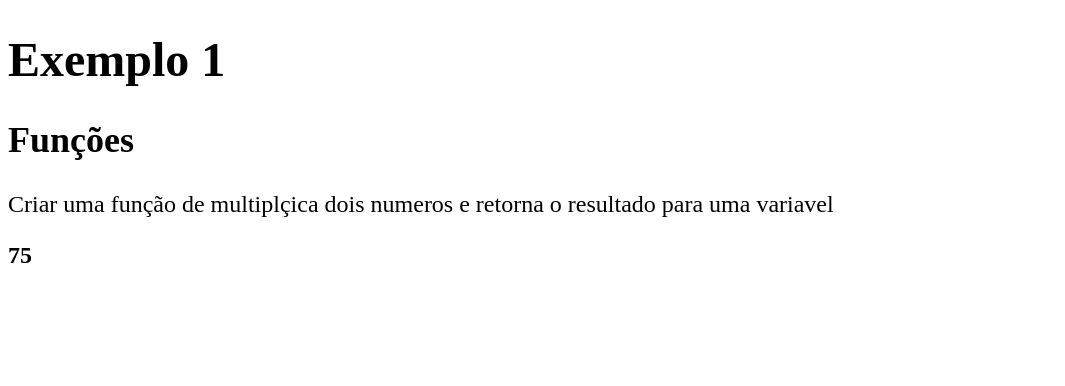
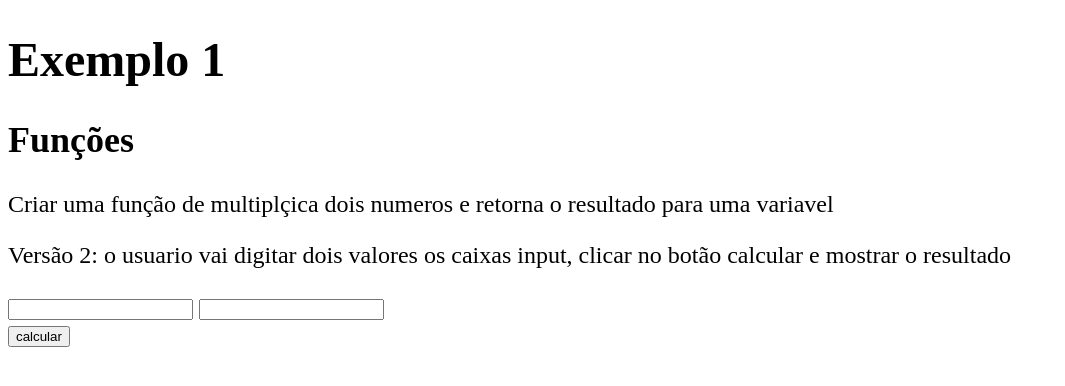
Before and after one commit to SophiaGua/aulas, a plain HTML site: page index.html in a window 1280 px wide. Shown: the whole page, without its empty margins (0-1065 px from the left). Drawn offline with Linux system fonts and the light colour scheme.

Commit message:
segunda atividade

```diff
--- a/index.html
+++ b/index.html
@@ -9,19 +9,27 @@
     <h1>Exemplo 1</h1>
     <h2>Funções</h2>
     <p> Criar uma função de multiplçica dois numeros e retorna o resultado para uma variavel </p>
+    <p>Versão 2:</b> o usuario vai digitar dois valores os caixas input, clicar no botão calcular e mostrar o resultado</p>
     <form>
-
+        <input type="text" id="n1">
+        <input type="text" id="n2">
     </form>
+    <button onclick="calcular()">calcular</button>
     <p id="resultado" style="font-weight: bold;"></p>
 
     <script>
-        let x = multiplica(15,5);
-        document.getElementById("resultado").
-        innerHTML = x;
+        function calcular(){
+            let n1 = document.getElementById("n1").value;
+            let n2 = document.getElementById("n2").value;
+            let x = multiplica(n1,n2);
+            document.getElementById("resultado").
+            innerHTML = x;
 
-        function multiplica(a, b){
-            return a*b;
+            function multiplica(a, b){
+                return a*b;
+            }
         }
+
     </script>
 
 </body>
```
